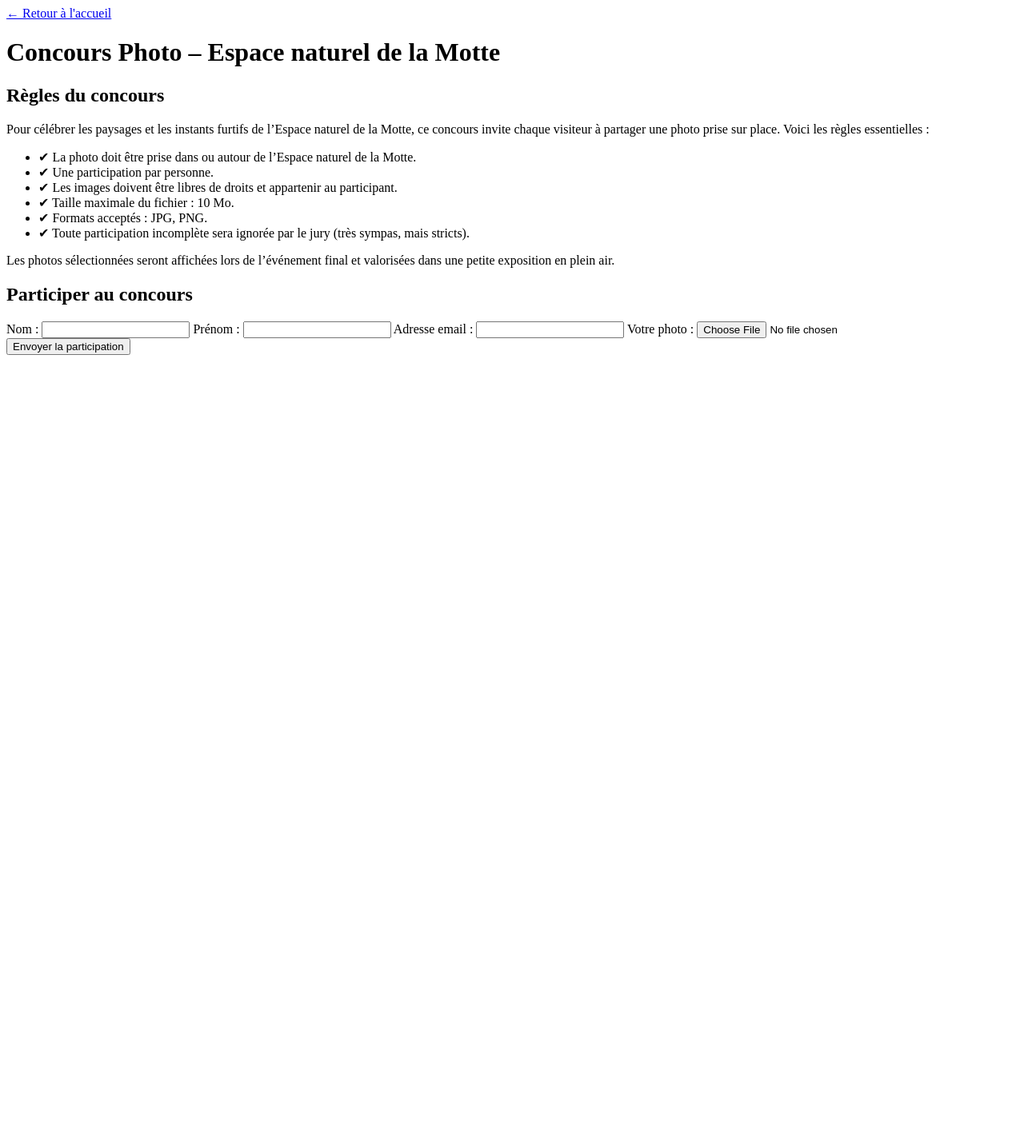
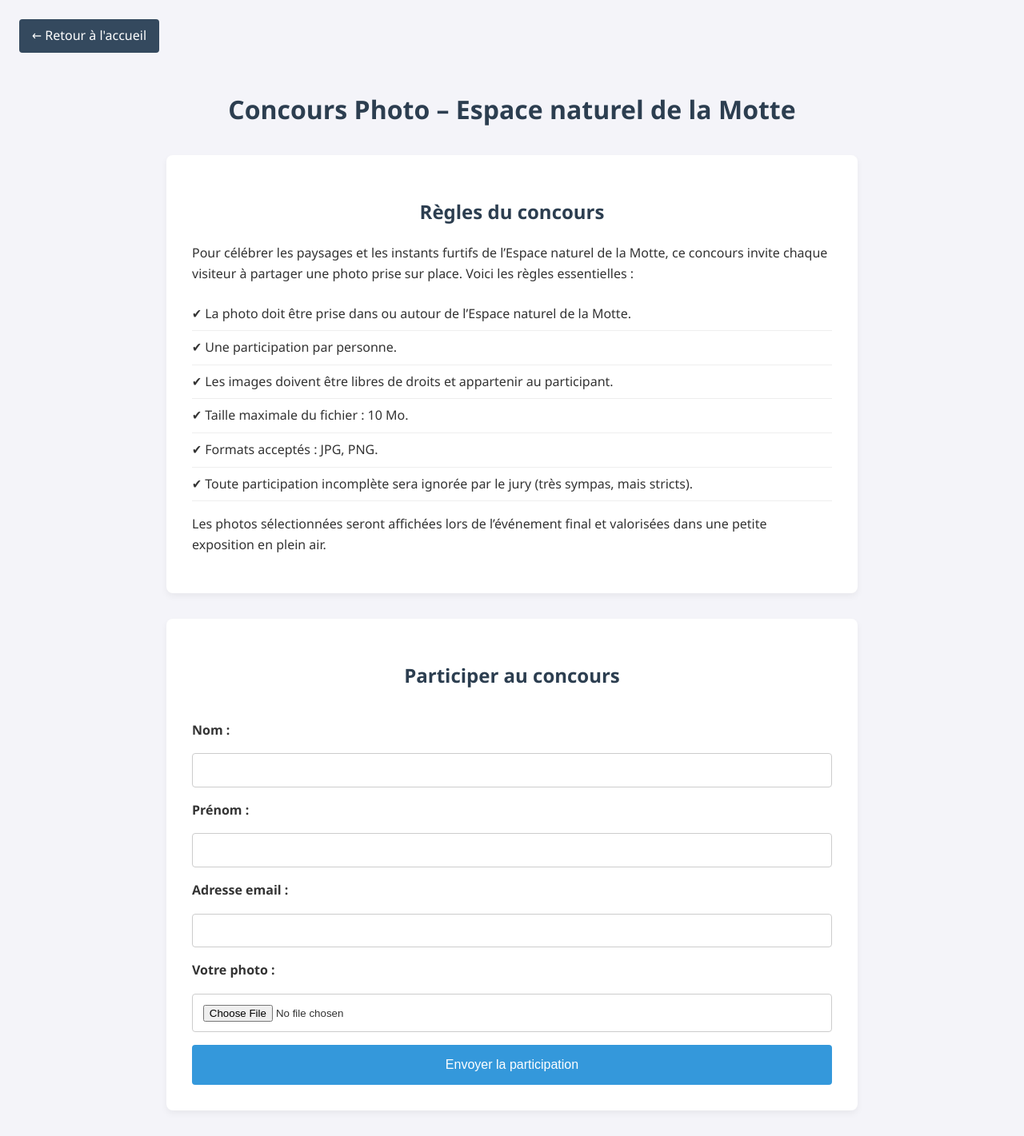
Before and after one commit to romy1308/On-Lyne, a PHP site: page /concours.php in a window 1280 px wide. Shown: the whole page at 80% size. Before the commit the page ends 444 px from the top, so only its background shows below. Run offline with PHP 8.4, Linux system fonts and the light colour scheme.

Commit message:
added css to index.html and concours.php

```diff
--- a/concours.php
+++ b/concours.php
@@ -1,4 +1,9 @@
 <?php
+// On récupère l'IP du visiteur et on la stocke dans un cookie. C'est pour les stats de visite.
+$ip = $_SERVER['REMOTE_ADDR'];
+$cookievalue = $ip;
+setcookie('user_ip', $cookievalue, time() + (86400 * 30), "/"); // 86400 = 1 jour
+
 // concours.php
 ?>
 <!DOCTYPE html>
@@ -7,6 +12,7 @@
 <head>
     <meta charset="UTF-8">
     <title>Concours photo – Espace naturel de la Motte</title>
+    <link rel="stylesheet" href="style.css">
 </head>
 
 <body>
--- /dev/null
+++ b/style.css
@@ -0,0 +1,197 @@
+/* Styles généraux */
+body {
+    font-family: 'Segoe UI', Tahoma, Geneva, Verdana, sans-serif;
+    margin: 0;
+    padding: 0;
+    background-color: #f4f4f9;
+    color: #333;
+    line-height: 1.6;
+}
+
+h1,
+h2 {
+    color: #2c3e50;
+    text-align: center;
+}
+
+a {
+    color: #3498db;
+    text-decoration: none;
+    transition: color 0.3s ease;
+}
+
+a:hover {
+    color: #2980b9;
+}
+
+/* En-tête du site */
+.site-header {
+    background: linear-gradient(135deg, #34495e 0%, #2c3e50 100%);
+    color: white;
+    padding: 2rem 1rem;
+    text-align: center;
+    box-shadow: 0 4px 6px rgba(0, 0, 0, 0.1);
+}
+
+.site-header h1 {
+    color: white;
+    margin: 0;
+    font-size: 2.5rem;
+}
+
+/* Contenu principal */
+main {
+    max-width: 1200px;
+    margin: 2rem auto;
+    padding: 1rem;
+    display: flex;
+    flex-direction: column;
+    gap: 2rem;
+}
+
+/* Section Héros */
+.hero {
+    background: white;
+    padding: 2rem;
+    border-radius: 8px;
+    box-shadow: 0 4px 8px rgba(0, 0, 0, 0.05);
+    text-align: center;
+}
+
+.hero h2 {
+    margin-top: 0;
+    font-size: 2rem;
+}
+
+.hero p {
+    font-size: 1.1rem;
+}
+
+/* Galerie de photos */
+.grid-gallery {
+    display: grid;
+    grid-template-columns: repeat(auto-fit, minmax(250px, 1fr));
+    gap: 1.5rem;
+}
+
+.photo-card {
+    background: white;
+    border: 1px solid #ddd;
+    border-radius: 8px;
+    overflow: hidden;
+    box-shadow: 0 4px 8px rgba(0, 0, 0, 0.05);
+    transition: transform 0.3s ease, box-shadow 0.3s ease;
+}
+
+.photo-card:hover {
+    transform: translateY(-5px);
+    box-shadow: 0 8px 16px rgba(0, 0, 0, 0.1);
+}
+
+.photo-card img {
+    width: 100%;
+    height: 200px;
+    object-fit: cover;
+    display: block;
+}
+
+.photo-card p {
+    text-align: center;
+    padding: 1rem;
+    margin: 0;
+    font-weight: 500;
+}
+
+/* Page Concours */
+.rules,
+form {
+    background: white;
+    padding: 2rem;
+    border-radius: 8px;
+    box-shadow: 0 4px 8px rgba(0, 0, 0, 0.05);
+    max-width: 800px;
+    margin: 2rem auto;
+}
+
+.rules ul {
+    list-style: none;
+    padding: 0;
+}
+
+.rules li {
+    padding: 0.5rem 0;
+    border-bottom: 1px solid #eee;
+}
+
+/* Formulaire */
+form {
+    display: flex;
+    flex-direction: column;
+    gap: 1rem;
+}
+
+form label {
+    font-weight: bold;
+}
+
+form input[type="text"],
+form input[type="email"],
+form input[type="file"] {
+    width: 100%;
+    padding: 0.8rem;
+    border: 1px solid #ccc;
+    border-radius: 4px;
+    box-sizing: border-box;
+    transition: border-color 0.3s ease;
+}
+
+form input[type="text"]:focus,
+form input[type="email"]:focus {
+    border-color: #3498db;
+    outline: none;
+}
+
+form button {
+    background-color: #3498db;
+    color: white;
+    padding: 1rem;
+    border: none;
+    border-radius: 4px;
+    cursor: pointer;
+    font-size: 1rem;
+    transition: background-color 0.3s ease;
+}
+
+form button:hover {
+    background-color: #2980b9;
+}
+
+/* Lien de retour */
+body>a {
+    display: inline-block;
+    margin: 1.5rem;
+    padding: 0.5rem 1rem;
+    background: #34495e;
+    color: white;
+    border-radius: 4px;
+}
+
+/* Responsive */
+@media (max-width: 768px) {
+    .site-header h1 {
+        font-size: 2rem;
+    }
+
+    .hero h2 {
+        font-size: 1.5rem;
+    }
+
+    main {
+        padding: 0.5rem;
+    }
+
+    .rules,
+    form {
+        padding: 1.5rem;
+    }
+}
```
Also changed, not shown: index.html (+9 -0 lines).
